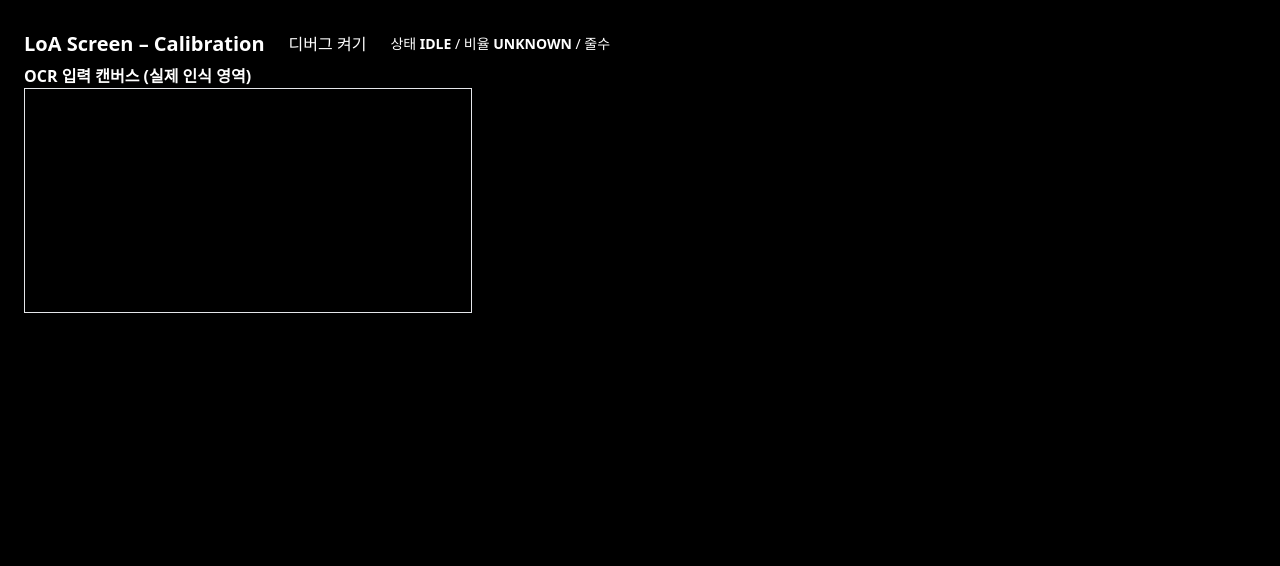
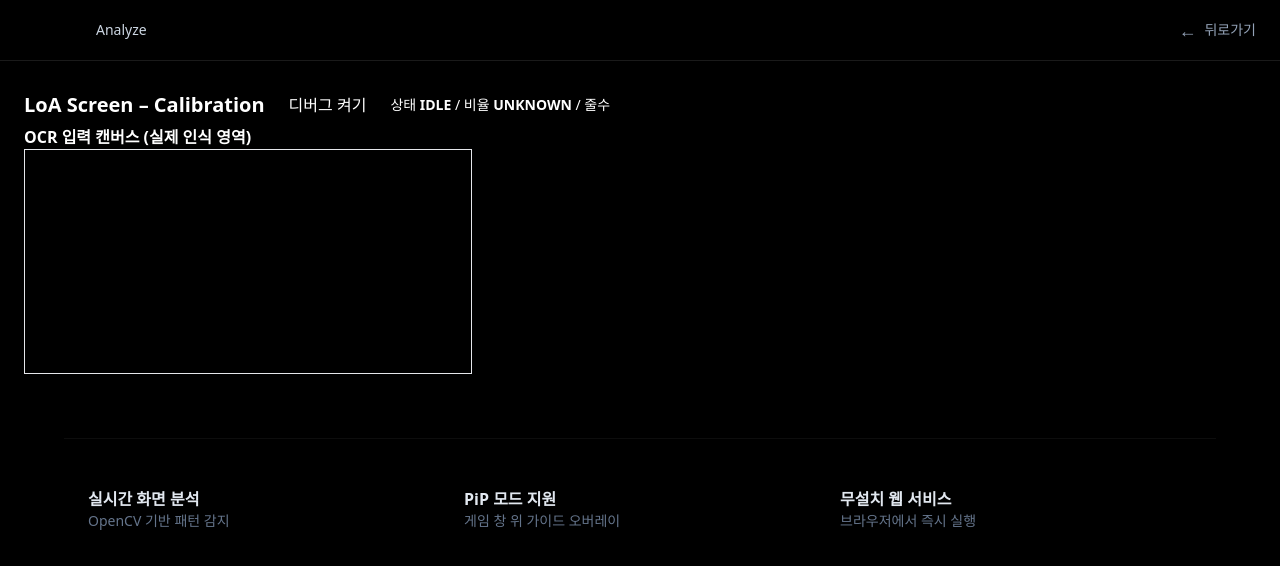
Before and after one commit to loa-doctor/loa-doctor, a Next.js app in the folder client/: page /test in a window 1280 px wide. Shown: the top 566 px of the page. Built offline with nearby package versions, Linux system fonts and the light colour scheme.

Commit message:
header footer 추가

```diff
--- a/client/src/app/analyze/AnalyzeClient.tsx
+++ b/client/src/app/analyze/AnalyzeClient.tsx
@@ -165,14 +165,6 @@ export default function AnalyzeClient({ raids }: { raids: Raid[] }) {
 
   return (
     <div className="min-h-screen bg-[#0a0a0c] text-slate-200">
-      <nav className="border-b border-white/5 px-8 py-4 bg-black/50 backdrop-blur-xl sticky top-0 z-50">
-        <div
-          className="text-xl font-black text-white cursor-pointer"
-          onClick={() => router.push('/')}
-        >
-          LOA DOCTOR
-        </div>
-      </nav>
       <main className="max-w-7xl mx-auto px-8 py-12">
         <div className="grid grid-cols-1 lg:grid-cols-12 gap-12">
           <div className="lg:col-span-4 space-y-8">
--- /dev/null
+++ b/client/src/app/components/ApiChecker.tsx
@@ -0,0 +1,42 @@
+'use client'
+
+import { useEffect, useState } from 'react'
+
+export const ApiChecker = ({ status }: { status: string }) => {
+  const [mounted, setMounted] = useState(false)
+
+  useEffect(() => {
+    setMounted(true)
+  }, [])
+
+  if (!mounted) return null
+
+  return (
+    <div className="max-w-md mx-auto mt-12 rounded-2xl border border-white/10 bg-white/[0.02] p-6 backdrop-blur-sm">
+      <h2 className="text-sm font-semibold text-slate-400 mb-4 uppercase tracking-wider">
+        System Check
+      </h2>
+
+      {/* API 상태 체크 */}
+
+      <div className="mb-4 rounded-lg bg-black/40 p-3 text-sm border border-white/5">
+        <span className="font-semibold text-slate-300">API STATUS:</span>{' '}
+        <span className={status === 'error' ? 'text-red-400' : 'text-green-400'}>{status}</span>
+      </div>
+
+      {/* 반응형 디바이스 체크 */}
+
+      <div className="py-2 px-3 rounded-lg bg-blue-500/10 border border-blue-500/20 text-center text-xs text-blue-300">
+        <span className="block sm:hidden">📱 Mobile Mode Optimized</span>
+
+        <span className="hidden sm:block md:hidden">📲 Tablet Mode Optimized</span>
+
+        <span className="hidden md:block">🖥 Desktop Mode Optimized</span>
+      </div>
+
+      <p className="mt-4 text-[10px] text-slate-500 text-center">
+        환경 진단 결과가 정상이면 분석을 시작할 수 있습니다.
+      </p>
+    </div>
+  )
+}
--- a/client/src/app/layout.tsx
+++ b/client/src/app/layout.tsx
@@ -1,10 +1,16 @@
+import { Footer } from '../components/Footer'
+import { Header } from '../components/Header'
 import './globals.css'
 import type { ReactNode } from 'react'
 
 export default function RootLayout({ children }: { children: ReactNode }) {
   return (
     <html lang="ko">
-      <body className="bg-black text-white">{children}</body>
+      <body className="bg-black text-white">
+        <Header />
+        {children}
+        <Footer />
+      </body>
     </html>
   )
 }
--- a/client/src/app/page.tsx
+++ b/client/src/app/page.tsx
@@ -3,6 +3,7 @@
 import { useEffect, useState } from 'react'
 
 import Link from 'next/link'
+import { ApiChecker } from './components/ApiChecker'
 
 export default function HomePage() {
   const [status, setStatus] = useState('loading...')
@@ -21,13 +22,6 @@ export default function HomePage() {
   return (
     <div className="min-h-screen bg-[#0f111a] text-slate-100 selection:bg-blue-500/30">
       {/* 네비게이션 바 */}
-
-      <nav className="border-b border-white/10 px-6 py-4 flex justify-between items-center">
-        <div className="text-xl font-bold bg-gradient-to-r from-blue-400 to-cyan-400 bg-clip-text text-transparent">
-          LOA Doctor
-        </div>
-      </nav>
-
       <main className="max-w-6xl mx-auto px-6 pt-20 pb-16">
         <div className="flex flex-col items-center text-center mb-16">
           <div className="inline-block px-4 py-1.5 mb-6 rounded-full border border-blue-500/30 bg-blue-500/10 text-blue-400 text-sm font-medium">
@@ -56,56 +50,8 @@ export default function HomePage() {
         </div>
 
         {/* 시스템 진단 섹션 (기존 코드 기능 통합) */}
-
-        <div className="max-w-md mx-auto mt-12 rounded-2xl border border-white/10 bg-white/[0.02] p-6 backdrop-blur-sm">
-          <h2 className="text-sm font-semibold text-slate-400 mb-4 uppercase tracking-wider">
-            System Check
-          </h2>
-
-          {/* API 상태 체크 */}
-
-          <div className="mb-4 rounded-lg bg-black/40 p-3 text-sm border border-white/5">
-            <span className="font-semibold text-slate-300">API STATUS:</span>{' '}
-            <span className={status === 'error' ? 'text-red-400' : 'text-green-400'}>{status}</span>
-          </div>
-
-          {/* 반응형 디바이스 체크 */}
-
-          <div className="py-2 px-3 rounded-lg bg-blue-500/10 border border-blue-500/20 text-center text-xs text-blue-300">
-            <span className="block sm:hidden">📱 Mobile Mode Optimized</span>
-
-            <span className="hidden sm:block md:hidden">📲 Tablet Mode Optimized</span>
-
-            <span className="hidden md:block">🖥 Desktop Mode Optimized</span>
-          </div>
-
-          <p className="mt-4 text-[10px] text-slate-500 text-center">
-            환경 진단 결과가 정상이면 분석을 시작할 수 있습니다.
-          </p>
-        </div>
+        {process.env.NEXT_PUBLIC_APP_ENV === 'local' && <ApiChecker status={status}/>}
       </main>
-
-      {/* 하단 푸터 느낌의 특징 요약 */}
-
-      <section className="max-w-6xl mx-auto px-6 py-12 grid grid-cols-1 md:grid-cols-3 gap-6 border-t border-white/5 mt-10">
-        <div className="text-center md:text-left">
-          <h3 className="font-bold text-slate-200">실시간 화면 분석</h3>
-
-          <p className="text-sm text-slate-500">OpenCV 기반 패턴 감지</p>
-        </div>
-
-        <div className="text-center md:text-left">
-          <h3 className="font-bold text-slate-200">PiP 모드 지원</h3>
-
-          <p className="text-sm text-slate-500">게임 창 위 가이드 오버레이</p>
-        </div>
-
-        <div className="text-center md:text-left">
-          <h3 className="font-bold text-slate-200">무설치 웹 서비스</h3>
-
-          <p className="text-sm text-slate-500">브라우저에서 즉시 실행</p>
-        </div>
-      </section>
     </div>
   )
 }
--- /dev/null
+++ b/client/src/components/Footer.tsx
@@ -0,0 +1,25 @@
+'use client'
+
+export const Footer = () => {
+  return (
+    <section className="max-w-6xl mx-auto px-6 py-12 grid grid-cols-1 md:grid-cols-3 gap-6 border-t border-white/5 mt-10">
+      <div className="text-center md:text-left">
+        <h3 className="font-bold text-slate-200">실시간 화면 분석</h3>
+
+        <p className="text-sm text-slate-500">OpenCV 기반 패턴 감지</p>
+      </div>
+
+      <div className="text-center md:text-left">
+        <h3 className="font-bold text-slate-200">PiP 모드 지원</h3>
+
+        <p className="text-sm text-slate-500">게임 창 위 가이드 오버레이</p>
+      </div>
+
+      <div className="text-center md:text-left">
+        <h3 className="font-bold text-slate-200">무설치 웹 서비스</h3>
+
+        <p className="text-sm text-slate-500">브라우저에서 즉시 실행</p>
+      </div>
+    </section>
+  )
+}
--- /dev/null
+++ b/client/src/components/Header.tsx
@@ -0,0 +1,47 @@
+'use client'
+
+import { useRouter, usePathname } from 'next/navigation'
+
+export const Header = () => {
+  const router = useRouter()
+  const pathname = usePathname()
+
+  const isHome = pathname === '/'
+
+  return (
+    <nav className="border-b border-white/10 px-6 py-4">
+      <div className="grid grid-cols-[auto_1fr_auto] items-center gap-6">
+        <div
+          className="text-xl font-bold bg-gradient-to-r from-blue-400 to-cyan-400 bg-clip-text text-transparent cursor-pointer whitespace-nowrap"
+          onClick={() => router.push('/')}
+        >
+          {process.env.NEXT_PUBLIC_APP_TITLE}
+        </div>
+
+        <div className="flex items-center gap-6 pl-12 text-sm text-slate-300">
+          {process.env.NEXT_PUBLIC_APP_ENV === 'local' && (
+            <button onClick={() => router.push('/admin')} className="hover:text-white transition">
+              Admin
+            </button>
+          )}
+          <button onClick={() => router.push('/analyze')} className="hover:text-white transition">
+            Analyze
+          </button>
+
+          {/* 나중에 여기 계속 추가 */}
+        </div>
+        <div className="flex justify-end">
+          {!isHome && (
+            <button
+              onClick={() => router.back()}
+              className="flex items-center gap-2 text-sm text-slate-400 hover:text-slate-200 transition"
+            >
+              <span className="text-lg">←</span>
+              <span className="hidden sm:inline">뒤로가기</span>
+            </button>
+          )}
+        </div>
+      </div>
+    </nav>
+  )
+}
```
